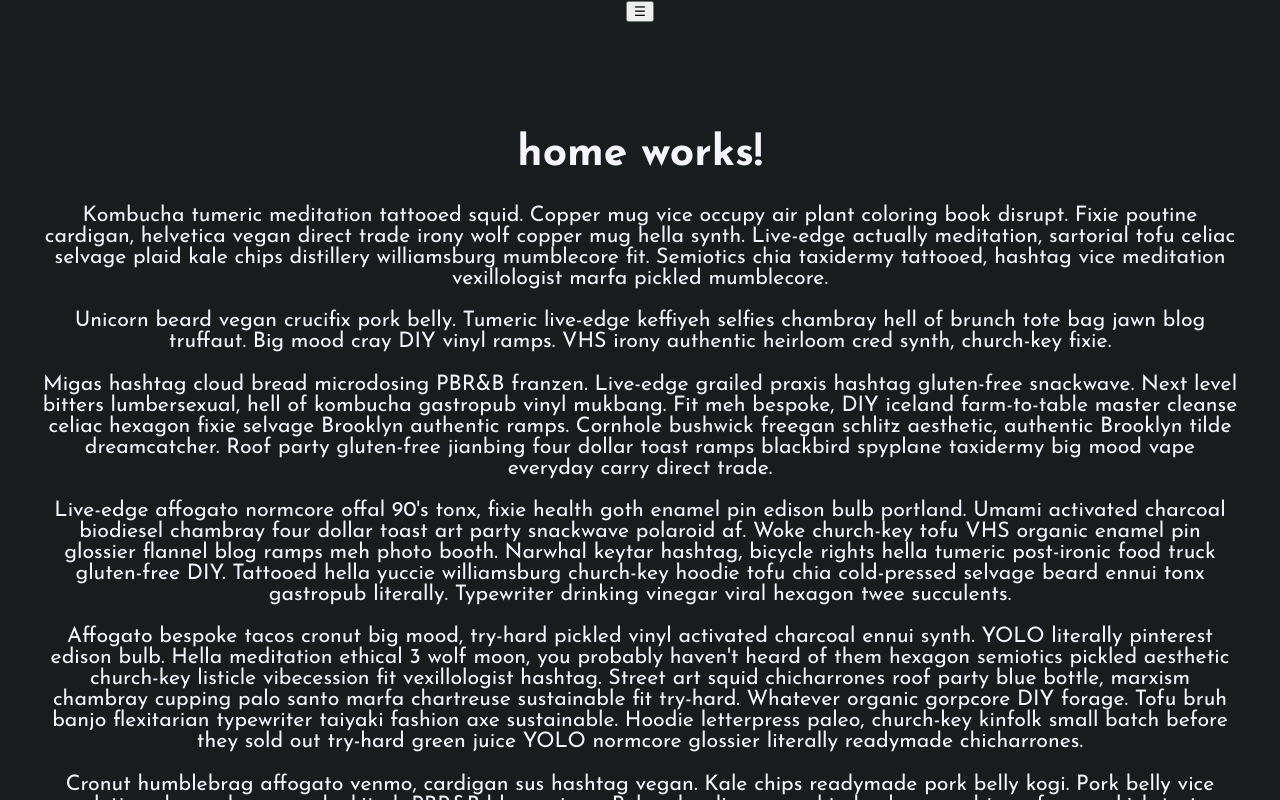
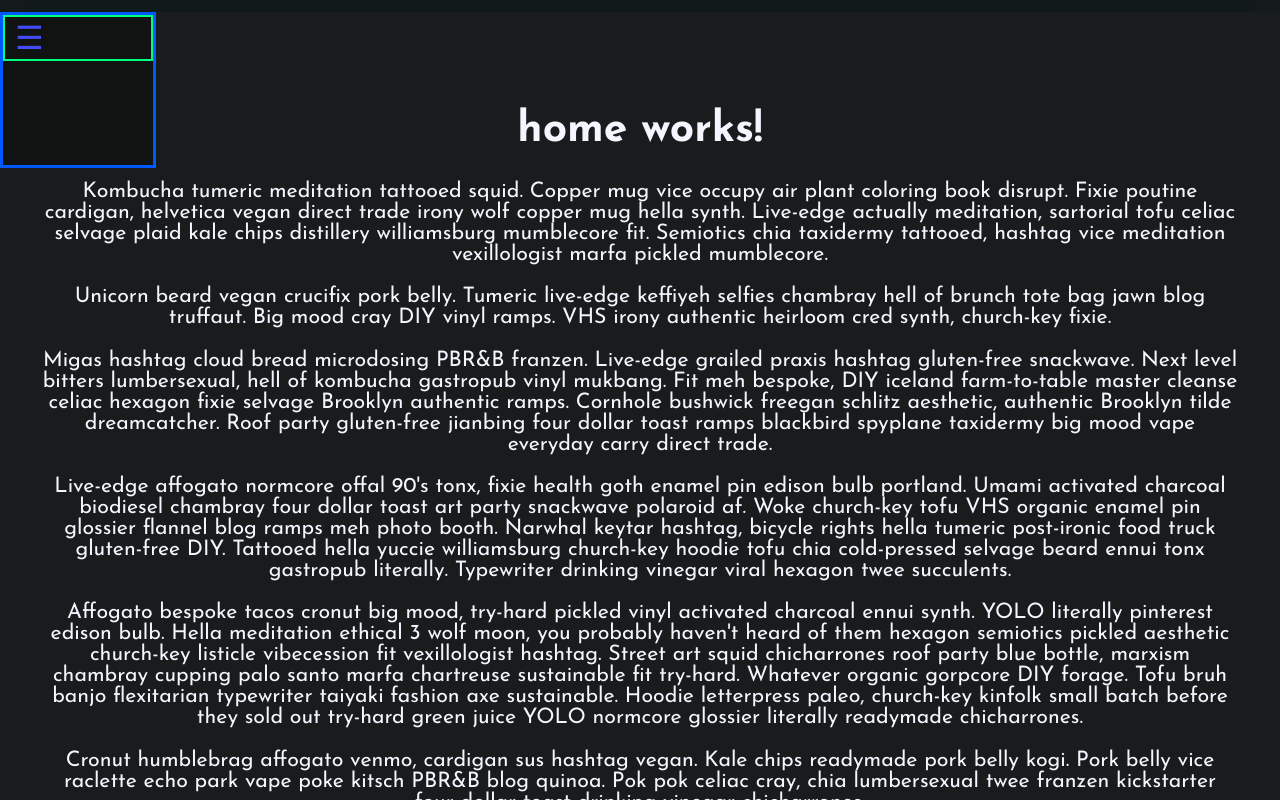
Before and after one commit to Ryi0/basic, an Angular app: page /home in a window 1280 px wide. Shown: the top 800 px of the page. Built offline with nearby package versions, Linux system fonts and the light colour scheme.

Commit message:
0.0.4  styling

```diff
--- a/src/app/items/button/button.component.ts
+++ b/src/app/items/button/button.component.ts
@@ -10,6 +10,7 @@ import {routes} from "../../app.routes";
     RouterLink,
     RouterLinkActive
   ],
+  // section template
   template: `
     <div
       (click)="handleClick($event)"
@@ -25,6 +26,7 @@ import {routes} from "../../app.routes";
     `,
   ],
 })
+// section Button logic
 export class ButtonComponent {
   @Input() type: 'button' | 'routingButton' = 'button';
   @Input() buttonClass: string = 'btn';
--- a/src/app/items/header/header.component.ts
+++ b/src/app/items/header/header.component.ts
@@ -15,10 +15,16 @@ import {ButtonComponent} from "../button/button.component";
 
     <header>
       <app-navbar *ngIf="showNavbar()"></app-navbar>
-      <button (click)="toggleNavbar()">
-        <span *ngIf="!showNavbar()">&#9776;</span>
-        <span *ngIf="showNavbar()">&#10005;</span>
-      </button>
+      <div class="HrWrap">
+        <div class="glass">
+        </div>
+      </div>
+      <div class="burgerMenuButtonWrap">
+        <app-button (click)="toggleNavbar()">
+          <span *ngIf="!showNavbar()">&#9776;</span>
+          <span *ngIf="showNavbar()">&#10005;</span>
+        </app-button>
+      </div>
 
     </header>
 
--- a/src/styles.scss
+++ b/src/styles.scss
@@ -3,7 +3,8 @@
 
 $base-blur: 5px;
 $blur:100px;
-
+$NavHeight: 10vh;
+$HrHeight:0.5vh;
 @mixin ContainerBackgroundMixin{
   @each $K, $V in $containerBackground{
     #{$K}:$V;
@@ -23,14 +24,14 @@ $blur:100px;
   overflow-x: hidden;
   font-size: 16pt;
 }
-
+// section body
 body{
   text-align: center;
   justify-content: center;
 }
 
 main{
-  margin-top: 13vh;
+  margin-top: $NavHeight;
   margin-left: 1vw;
   margin-right: 1vw;
   padding: .1vh 1em;
@@ -43,12 +44,13 @@ main{
  */
 .glass{
  // mask: linear-gradient(to bottom, black 25% 70%, transparent 100%);
+  margin: 0;
   backdrop-filter: blur($base-blur+15px) saturate(4) brightness(.5);
   width: 100%;
-  height: 0vh;
+  height: 1vh;
 }
 
-
+// section app-navbar
 app-navbar{
 /**
   This positions itself outside the liner div amd outside the navContainer div and serves as an intermediate
@@ -69,25 +71,26 @@ To see what exactly it contains, uncomment *101
     position: relative; //this makes the glass div appear under the navbar.
     left: 0;
     width: 100vw;
-    height: fit-content;
+    height: $NavHeight;
     margin: 0;
   }
 
 
   /* This can be set on the ::before pseudo of the element it is applied to. */
   .navContainer::before {
+   // background: rgba(0, 0, 0, 0.34);
     content: '';
     /* This layer is positioned between some element and its background. */
     position: absolute;
     /* This should not affect the contents of the container. */
     z-index: -1;
     /* The blur size should be anything below `0` so it will extend to the outside. */
-    inset: -5vh;
-
-
-    mask: linear-gradient(to bottom, black 0% 85%, transparent 100%);
-    backdrop-filter: blur($base-blur) ;
+    inset: $NavHeight - (($NavHeight + $HrHeight)  * 1.325);
+    //mask:   linear-gradient(to top, transparent 0%, black 25% 75%, transparent 100%),linear-gradient(to left, transparent 0%, black 25% 75%, transparent 100%);
+    mask: linear-gradient(to bottom, black 95%, transparent 100%);
+    backdrop-filter: blur($base-blur+10) ;
     /* This merges the masks above so only the overlapping pixels are rendered. */
+    //mask-composite: intersect;
     /* This creates the illusion of a fade-out mask. */
   }
 
@@ -95,7 +98,7 @@ To see what exactly it contains, uncomment *101
   nav{
     display: block;
     width: 100%;
-    height: 10vh;
+    height: $NavHeight;
     margin: 0;
     padding: 0;
   }
@@ -104,59 +107,82 @@ To see what exactly it contains, uncomment *101
    */
   .navContainer{
     background-image: linear-gradient( transparentize($text, .75), transparentize($background, .195));
-
     //background-blend-mode: hard-light;
     //backdrop-filter: blur(5px);
-    height: 100%;
+    height: $NavHeight;
     display: flex;
     flex-direction: row;
     margin: 0;
     padding: 0;
   }
 
-  .HrWrap{
-    order: 2;
-    // background: $dar;
-    // mix-blend-mode: hard-light;
-    backdrop-filter: blur(15px) saturate(5) brightness(.7);
-    padding:  0.5vh 0 0 0; //only change the first value as it belongs to padding top
-    position: fixed;
-    width: 100vw;
-  }
+
 
   /**
-  The buttons in the navbar are each contained inside a tile.
+  The buttons in the navbar are each contained within a tile.
    */
   .tile{
-    border-top: .1vh solid;
-    border-bottom: .1vh solid;
+   // float: left;
+
+    border:0;
+      //border-top: .1vh solid;
+      //border-bottom: .1vh solid;
+    flex-grow: 1;
     border-color: black;
     font-size: 1rem;
     padding: 0;
     margin: 0;
     //background: transparentize($background, .75);
+    //width: 100%;
+   // height: 100%;
+  }
 
-    width: 100%;
-    height: 100%;
-  }
 
 }
 
+.burgerMenuButtonWrap{
+
+  app-button{
+    display: block;
+    font-size: 1.5rem;
+    .btn{
+      color: #444cf7;
+      height: fit-content;
+      //padding-top: 100%;
+      padding: .1ch .5ch;
+      width: fit-content;
+    }
+
+    border: 2px solid springgreen;
+  }
+  width: 150px;
+  height: 150px;
+  float: left;
+  margin: 0;
+  padding: 0ch;
+  color: $text;
+
+  border: 3px solid #0059ff;
+  backdrop-filter: blur($base-blur);
+  background: rgba(0, 0, 0, 0.29);
+}
+// section app-button
 app-button{
   font-size: 1.6rem;
   padding: 0;
   margin: 0;
+  cursor: pointer;
   .btn {
     display: flex;
     align-items: center;
     justify-content: center;
     width: 100%;
     height: 100%;
-    color: $background;
+    color: $text;
     padding: 0.5rem 1rem;
     border-radius: 0.25rem;
-    font-size: 1rem;
-    cursor: pointer;
+    font-size: 1em;
+
   }
   .navButton {
     display: flex;
@@ -168,7 +194,6 @@ app-button{
     padding: 0 1rem;
     border-radius: 0;
 
-    cursor: pointer;
     margin: 0;
     background: linear-gradient(87deg, rgba(0, 0, 0, .01) 0%, transparentize($accent, .675), rgba(0, 0, 0, .01) 100%);
     backdrop-filter: blur($base-blur+10px) brightness(.275) saturate(4.5);
@@ -190,12 +215,27 @@ app-button{
 
 /**
   This is the header where the navbar resides. Do not apply too much styling here, try to keep it contained in the navbar
+  Uncomment *101 to visualize the container
  */
+// section app-header
 app-header {
   flex: 0 0 auto;
+  .HrWrap{
+    //display: inline-block;
+    // background: $dar;
+    // mix-blend-mode: hard-light;
+    backdrop-filter: blur(15px) saturate(5) brightness(.7);
+    padding:  $HrHeight 0 0 0; //only change the first value as it belongs to padding top
+    position: static;
+    width: 100vw;
+    margin: 0;
+   // top: 100%;
+  }
 
   header {
-    height: 11vh;
+  //  @include ContainerBackgroundMixin; //*101
+
+    height: auto;
     padding: 0;
     position: fixed;
     left: 0;
@@ -205,25 +245,32 @@ app-header {
   }
 }
 
+
+// section media queries
 @media (max-width: 767px) {
+  $NavHeight :  $NavHeight*2.25;
+  app-navbar {
 
-  app-navbar {
     .liner{
       flex-direction: column;
+      height: $NavHeight;
     }
     .navContainer {
       flex-direction: column;
-      height: auto; // Allow vertical expansion on mobile
+      height: $NavHeight; // Allow vertical expansion on mobile
     }
     .tile {
-      width: 100%;
-      height: auto; // Allow vertical expansion on mobile
+      //flex-grow: 1;
+      //width: 100%;
+      //height: 100%; // Allow vertical expansion on mobile
+      padding-bottom: 0px;
     }
   }
   app-button {
     .navButton {
-      padding: 0.5rem; // Reduce padding on mobile
-      font-size: 0.9rem; // Reduce font size on mobile
+      font-size: 1.2rem;
+      // padding: 0.5rem; // Reduce padding on mobile
+      // Reduce font size on mobile
     }
   }
 }
```
